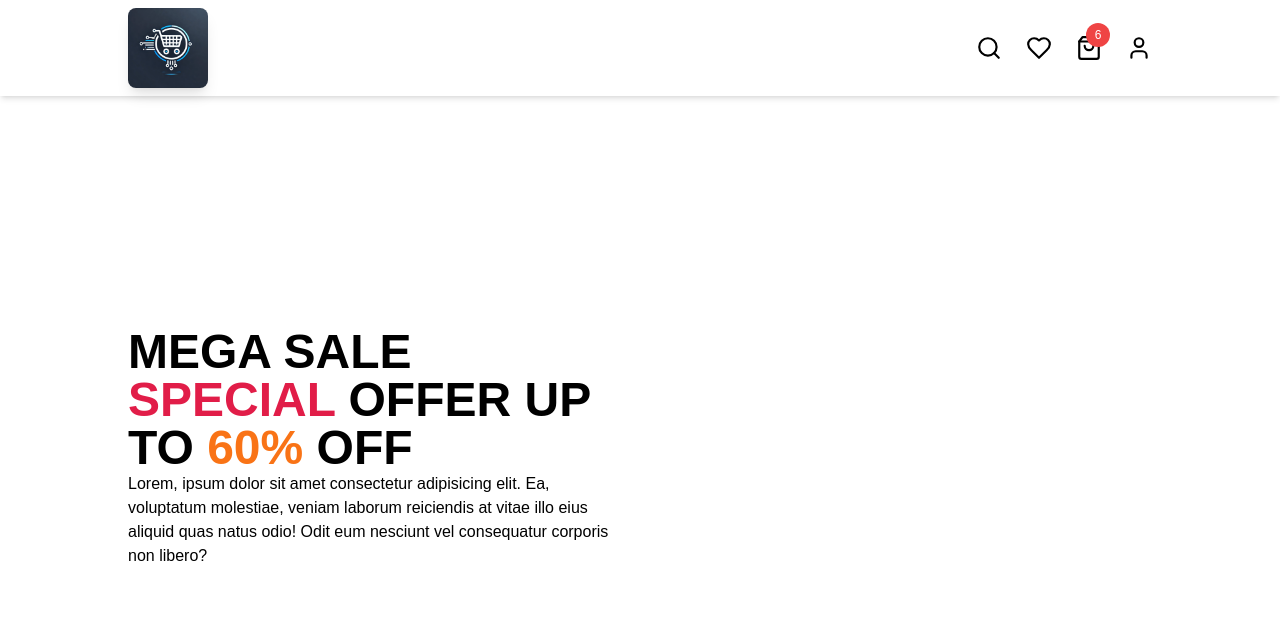
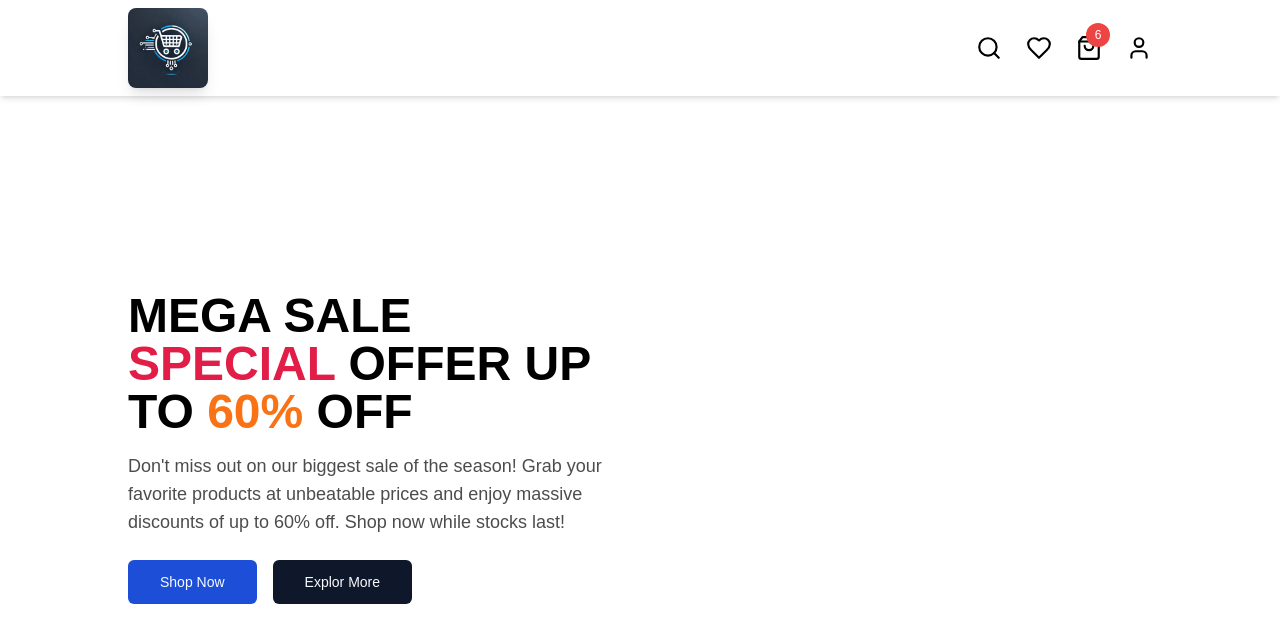
Before and after one commit to Rajasva-Raj-CODE/E-Commerce-Shop-Next.js, a Next.js app: page / in a window 1280 px wide. Shown: the top 642 px of the page. Built offline with nearby package versions, Linux system fonts and the light colour scheme; no server answers.

Commit message:
hero section

```diff
--- a/components/Home/Hero.tsx
+++ b/components/Home/Hero.tsx
@@ -1,4 +1,5 @@
 import React from 'react'
+import { Button } from '../ui/button'
 
 const Hero = () => {
     return (
@@ -9,7 +10,11 @@ const Hero = () => {
                     <h1 className='text-xl sm:text-2xl md:text-3xl lg:text-4xl xl:text-5xl text-black font-bold uppercase'>
                         mega sale <span className='text-rose-600'>Special</span> Offer up to  <span className='text-orange-500'>60%</span> off
                     </h1>
-                    <p>Lorem, ipsum dolor sit amet consectetur adipisicing elit. Ea, voluptatum molestiae, veniam laborum reiciendis at vitae illo eius aliquid quas natus odio! Odit eum nesciunt vel consequatur corporis non libero?</p>
+                    <p className='text-sm md:text-base lg:text-lg text-black text-opacity-70 mt-4'>Don't miss out on our biggest sale of the season! Grab your favorite products at unbeatable prices and enjoy massive discounts of up to 60% off. Shop now while stocks last!</p>
+                    <div className='flex items-center space-x-4 mt-6'>
+                   <Button size={'lg'} className='bg-blue-700'>Shop Now</Button>
+                   <Button size={'lg'} >Explor More</Button>
+                    </div>
                 </div>
 
             </div>
```
